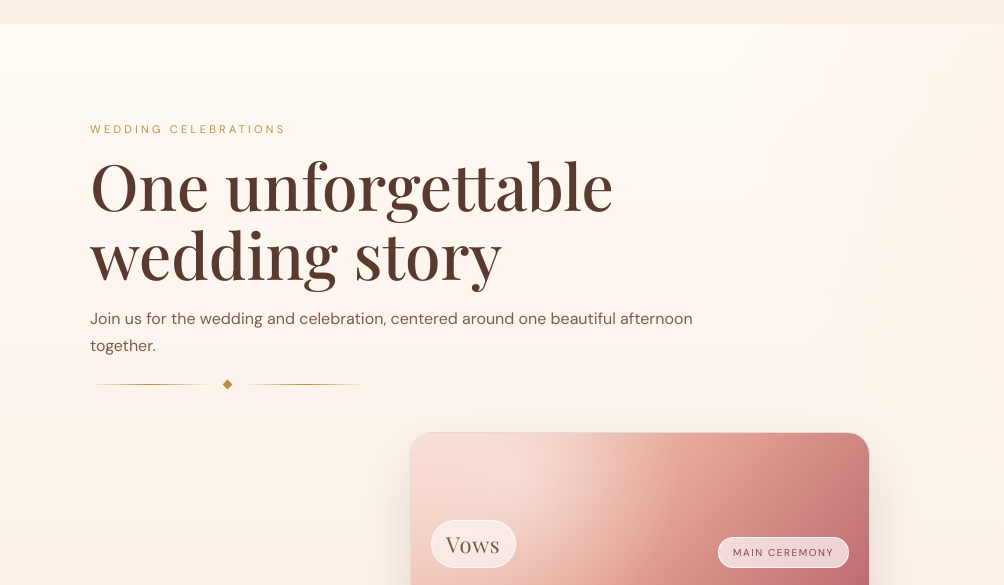
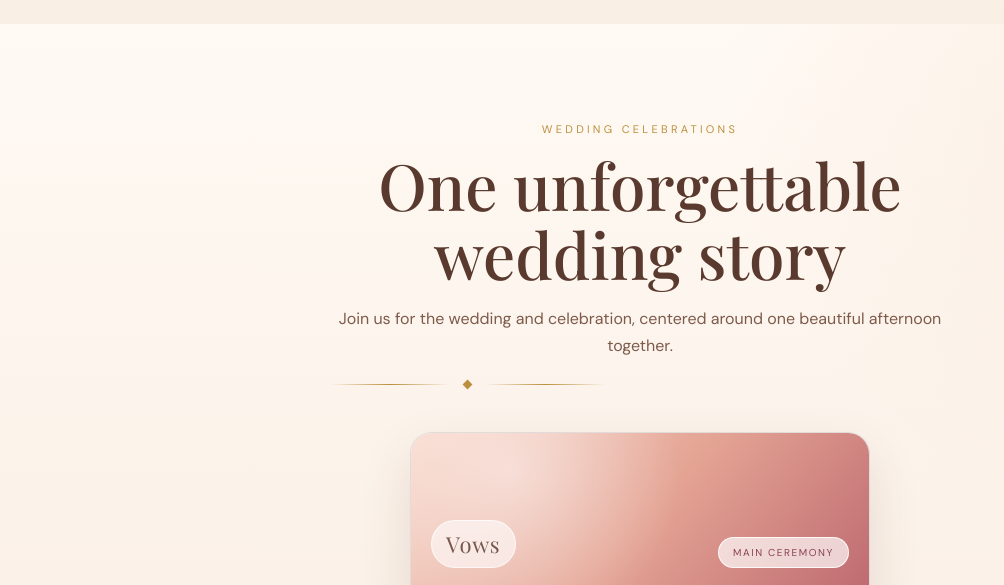
Before and after one commit to sachinanandnhis22-gif/wedding, a plain HTML site: page index.html in a window 1280 px wide. Shown: the part 1280-1865 px from the top of the page, without its empty margins (0-1004 px from the left). Drawn offline with nearby package versions, Linux system fonts and the light colour scheme; a web font is replaced by a local one.

Commit message:
Refactor CSS styles for events and timeline sections

```diff
--- a/index.html
+++ b/index.html
@@ -305,7 +305,11 @@ nav.scrolled .nav-links a{color:var(--muted);}
     radial-gradient(circle at 95% 5%,rgba(244,217,199,.35),transparent 33%),
     linear-gradient(180deg,#fffaf4 0%,#f8ebe0 100%);
 }
-.events-head{max-width:620px;}
+.events-head{
+  max-width:620px;
+  margin:0 auto;
+  text-align:center;
+}
 .events-sub{
   margin-top:16px;
   color:var(--muted);
@@ -317,6 +321,7 @@ nav.scrolled .nav-links a{color:var(--muted);}
   position:relative;
   display:grid;
   gap:28px;
+  align-items:center;
   justify-items:center;
 }
 .timeline-item{
@@ -324,6 +329,7 @@ nav.scrolled .nav-links a{color:var(--muted);}
   grid-template-columns:minmax(0,1fr);
   align-items:center;
   gap:0;
+  justify-content:center;
   justify-items:center;
   width:100%;
 }
```
